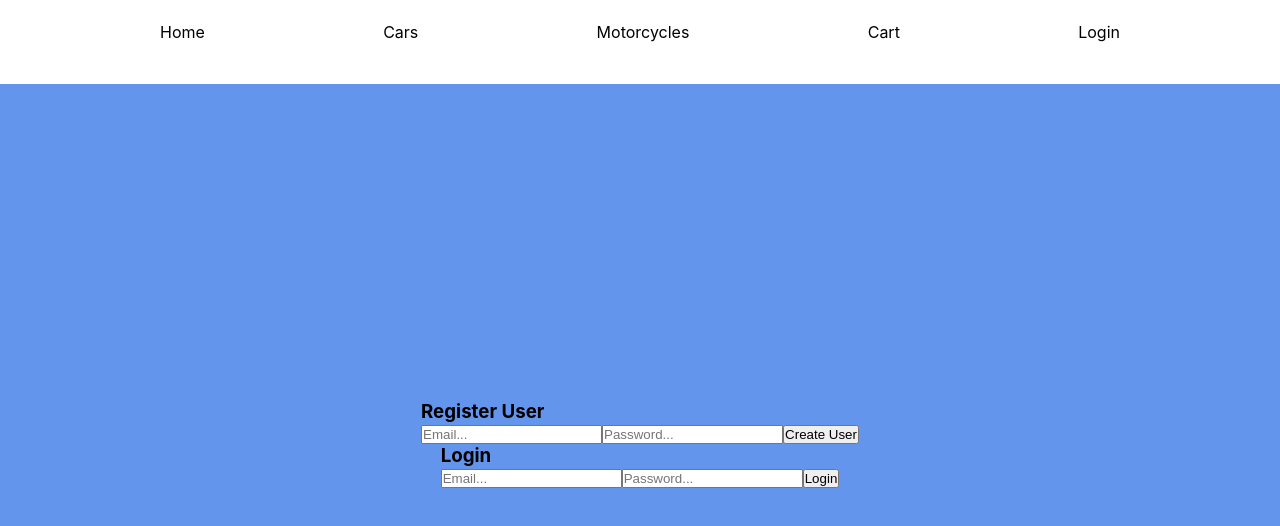
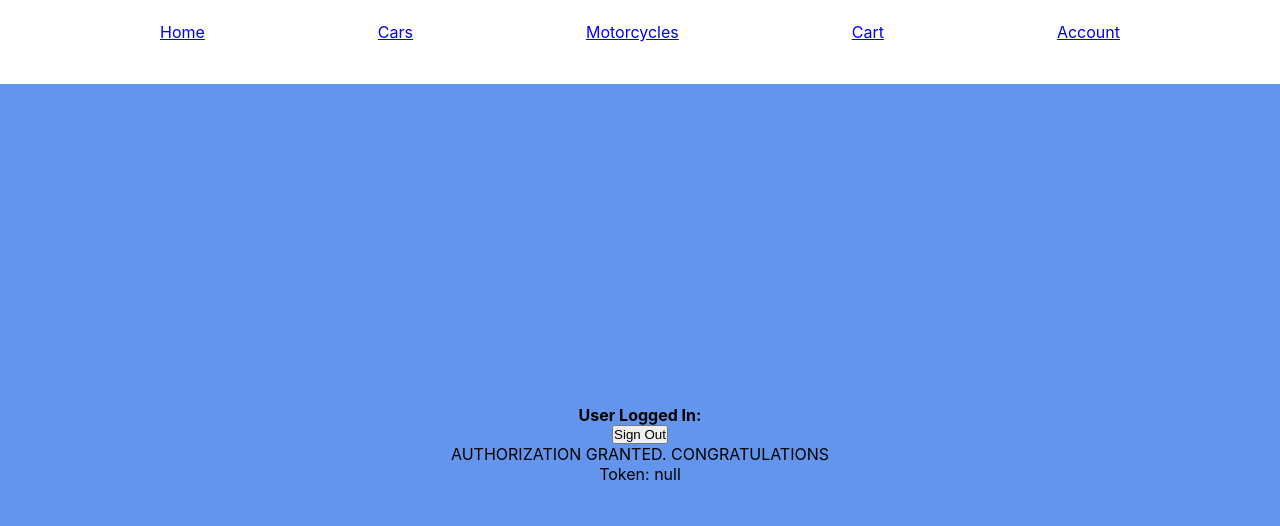
Before and after one commit to EndingNever/ecommerce, a React (Create React App) app: page /login in a window 1280 px wide. Shown: the top 526 px of the page. Built offline with nearby package versions, Linux system fonts and the light colour scheme; no server answers.

Commit message:
cart now in user object of state

```diff
--- a/src/App.js
+++ b/src/App.js
@@ -1,3 +1,4 @@
+import { useEffect } from 'react';
 import './App.css';
 import { Routes, Route, useNavigate } from 'react-router-dom'
 import Cars from './components/cars/Cars';
@@ -6,13 +7,19 @@ import StickyNav from './components/stickyNav/StickyNav';
 import MainDisplay from './pages/mainDisplay/MainDisplay';
 import UserCart from './components/userCart/UserCart';
 import LoginAuth from './components/loginAuth/LoginAuth';
-import { useSelector } from 'react-redux';
+import { useSelector, useDispatch } from 'react-redux';
+import { authActions } from './store/auth';
 
 function App() {
   const navigate = useNavigate();
+  const dispatch = useDispatch();
   const isAuth = useSelector((state) => state.auth.isAuthenticated)
   const userToken = useSelector((state) => state.auth.user.token)
+  const login = authActions.login
 
+  useEffect(() => {
+    dispatch(login());
+  }, [])
 
   return (
     <div className='app'>
@@ -25,7 +32,7 @@ function App() {
           <Route path='/cars' element={<Cars />} />
           <Route path='/motorcycles' element={<Motorcycles />} />
           <Route path='/cart' element={<UserCart />} />
-          <Route path='/login' element={<LoginAuth /> } />
+          <Route path='/login' element={<LoginAuth />} />
         </Routes>
       </div>
     </div>
--- a/src/components/card/Card.js
+++ b/src/components/card/Card.js
@@ -3,19 +3,22 @@ import styles from './card.module.css'
 import { useDispatch, useSelector } from 'react-redux'
 import { cartActions } from '../../store/cart'
 import { Link } from 'react-router-dom';
+import { authActions } from '../../store/auth';
 
 export default function Card(props) {
   const dispatch = useDispatch();
   const auth = useSelector((state) => state.auth.isAuthenticated)
   const vehicle = props.vehicle;
+  const addToUserCart = authActions.addItem;
   const addToCart = cartActions.addItem;
+
   const handleAddToCart = (product) => {
-    dispatch(addToCart(product))
+    dispatch(addToUserCart(product))
   }
 
   return (
-    <div className={styles.cardContainer}>
-      <div key={vehicle.id} className={styles.vehicleDisplay}>
+    <div key={vehicle.id} className={styles.cardContainer}>
+      <div className={styles.vehicleDisplay}>
         <h1>{vehicle.make} {vehicle.model}</h1>
         <p>Price: {"$"}{vehicle.price}</p>
         <div className={styles.imgContainer}>
--- a/src/components/card/card.module.css
+++ b/src/components/card/card.module.css
@@ -27,7 +27,7 @@
   max-height: 100%;
 }
 
-a{
+.cardContainer a{
   color: inherit;
   text-decoration: none;
 }
--- a/src/components/cars/Cars.js
+++ b/src/components/cars/Cars.js
@@ -7,26 +7,27 @@ import { cartActions } from '../../store/cart';
 import Card from '../card/Card';
 
 export default function Cars() {
+  const dispatch = useDispatch();
   const [cars, setCars] = useState([])
-  const dispatch = useDispatch();
   const addToCart = cartActions.addItem;
+  const carFilter = vehicles.filter(vehicle => vehicle.type === 'car')
 
   const handleAddToCart = (product) => {
     dispatch(addToCart(product))
   }
 
   useEffect(() => {
-    const carFilter = vehicles.filter(vehicle => vehicle.type === 'car')
-    setCars(carFilter);
+    // const carFilter = vehicles.filter(vehicle => vehicle.type === 'car')
+    // setCars(carFilter);
   }, [])
 
 
   return (
-      <div className={styles.main}>
-        {cars.map((car) => (
-          <Card vehicle={car} />
-        ))}
-      </div>
+    <div className={styles.main}>
+      {carFilter.map((car) => (
+        <Card key={car.id} vehicle={car} />
+      ))}
+    </div>
   )
 }
 // !Login
--- a/src/components/motorcycles/Motorcycles.js
+++ b/src/components/motorcycles/Motorcycles.js
@@ -9,6 +9,7 @@ export default function Motorcycles() {
   const [motorcycles, setMotorcycles] = useState([])
   const dispatch = useDispatch();
   const addToCart = cartActions.addItem;
+  const motorcycleFilter = vehicles.filter((vehicle) => vehicle.type === 'motorcycle')
 
   const handleAddToCart = (product) => {
     dispatch(addToCart(product))
@@ -20,8 +21,8 @@ export default function Motorcycles() {
   }, [])
   return (
     <div className={styles.main}>
-      {motorcycles.map((motorcycle) => (
-        <Card vehicle={motorcycle} />
+      {motorcycleFilter.map((motorcycle) => (
+        <Card key={motorcycle.id} vehicle={motorcycle} />
       ))}
     </div>
     // <div className={styles.allMotorcycles}>
--- a/src/components/userCart/UserCart.js
+++ b/src/components/userCart/UserCart.js
@@ -1,13 +1,13 @@
-import React, { useEffect, useState } from 'react'
+import React, { Fragment, useEffect, useState } from 'react'
 import { useDispatch, useSelector } from 'react-redux'
 import Card from '../card/Card';
 
 export default function UserCart() {
-  const dispatch = useDispatch();
+  // const dispatch = useDispatch();
   const [cart, setCart] = useState({ items: [], numOfItems: 0, total: 0 });
-  const cartItems = useSelector((state) => state.cart.cartItems); // Array of items in the cart
-  const itemCount = useSelector((state) => state.cart.itemCount); // # of Items in the cart
-  const cartTotal = useSelector((state) => state.cart.total); // Total in $
+  const cartItems = useSelector((state) => state.auth.user.cartItems); // Array of items in the User Object Cart
+  const itemCount = useSelector((state) => state.auth.user.itemCount); // # of Items in the User Object cart
+  const cartTotal = useSelector((state) => state.auth.user.total); // $$$ Total
 
   useEffect(() => {
     setCart({
@@ -29,15 +29,10 @@ export default function UserCart() {
         <div>
           {cart.numOfItems} items in cart
           {cart.items.map((item) => (
-            <>
+            <Fragment key={item.id}>
               <Card vehicle={item} />
               <p>Quantity:{item.cartQuantity}</p>
-            </>
-            // <div key={item.id}>
-            //   <p>{item.model}</p>
-            //   <img src={item.image}></img>
-            //   <p>Quantity: {item.cartQuantity}</p>
-            // </div>
+            </Fragment>
           ))}
         </div>
       }
--- a/src/pages/mainDisplay/MainDisplay.js
+++ b/src/pages/mainDisplay/MainDisplay.js
@@ -8,12 +8,12 @@ export default function MainDisplay() {
 
   useEffect(() => {
     setCarList(vehicles)
-  }, [carList, vehicles])
+  }, [])
 
   return (
     <div className={styles.main}>
       {vehicles.map((vehicle) => (
-        <Card vehicle={vehicle} id={vehicle.id} make={vehicle.make} model={vehicle.model} image={vehicle.image} />
+        <Card key={vehicle.id} vehicle={vehicle} id={vehicle.id} make={vehicle.make} model={vehicle.model} image={vehicle.image} />
       ))}
     </div>
   )
--- a/src/store/auth.js
+++ b/src/store/auth.js
@@ -10,7 +10,7 @@ const initialAuthState = {
     total: 0,
     itemCount: 0,
   },
-  isAuthenticated: false,
+  isAuthenticated: !!initialToken,
 }
 
 
@@ -25,7 +25,7 @@ const authSlice = createSlice({
       state.isAuthenticated = true;
     },
     login(state) {
-      if (localStorage.getItem('token') !== null) {
+      if (localStorage.getItem('token') === null) {
         state.isAuthenticated = true;
       } else {
         return;
@@ -38,19 +38,19 @@ const authSlice = createSlice({
       state.isAuthenticated = false;
     },
     //*Authorization
-    //*Cart
+
+    //* Cart
     addItem(state, action) {
       if (state.isAuthenticated) {
-
-        const itemIndex = state.cartItems.findIndex((item) => item.id === action.payload.id);
+        const itemIndex = state.user.cartItems.findIndex((item) => item.id === action.payload.id);
         if (itemIndex >= 0) {
-          state.cartItems[itemIndex].cartQuantity += 1;
+          state.user.cartItems[itemIndex].cartQuantity += 1;
         } else {
           const tempProduct = { ...action.payload, cartQuantity: 1 };
-          state.cartItems.push(tempProduct);
+          state.user.cartItems.push(tempProduct);
         }
-        state.itemCount++;
-        state.total += action.payload.price
+        state.user.itemCount++;
+        state.user.total += action.payload.price
       }
     },
   }
```
